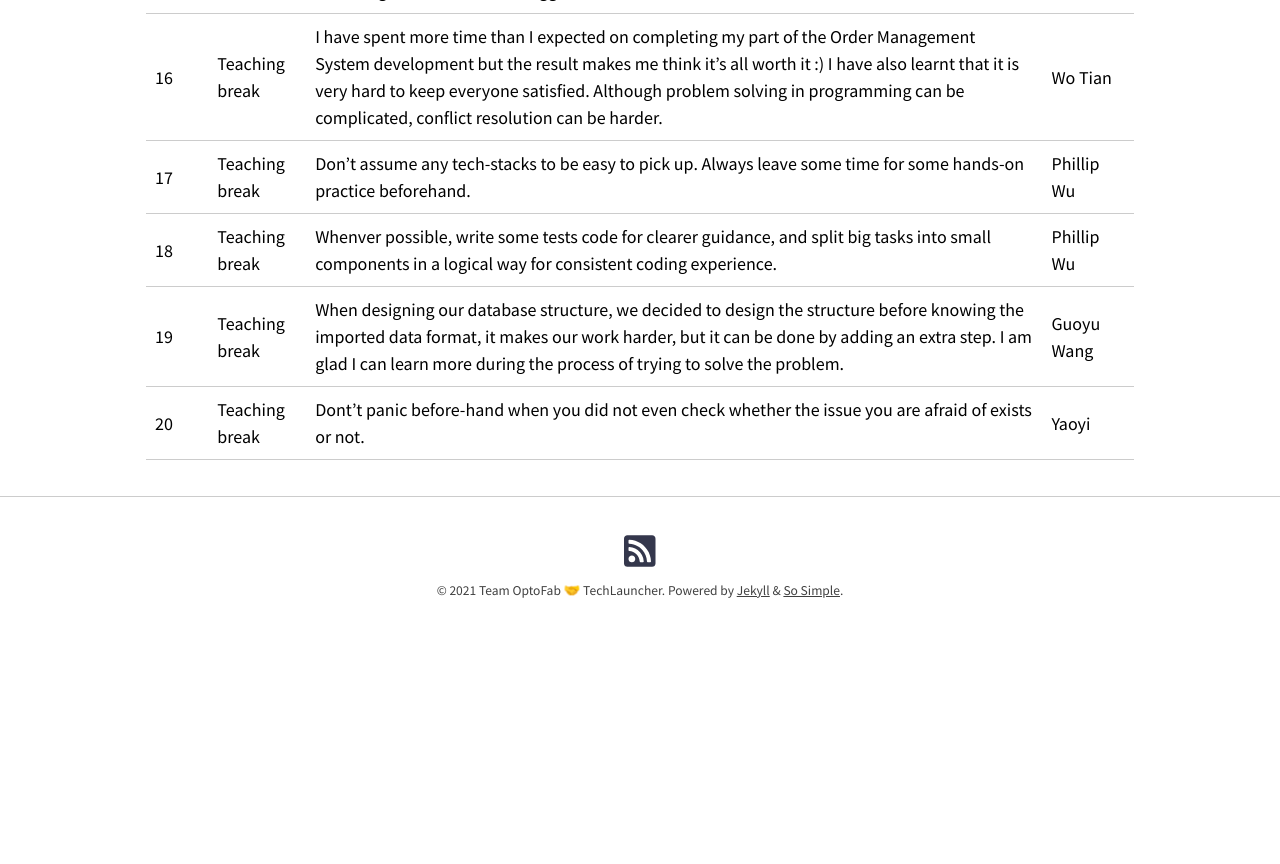
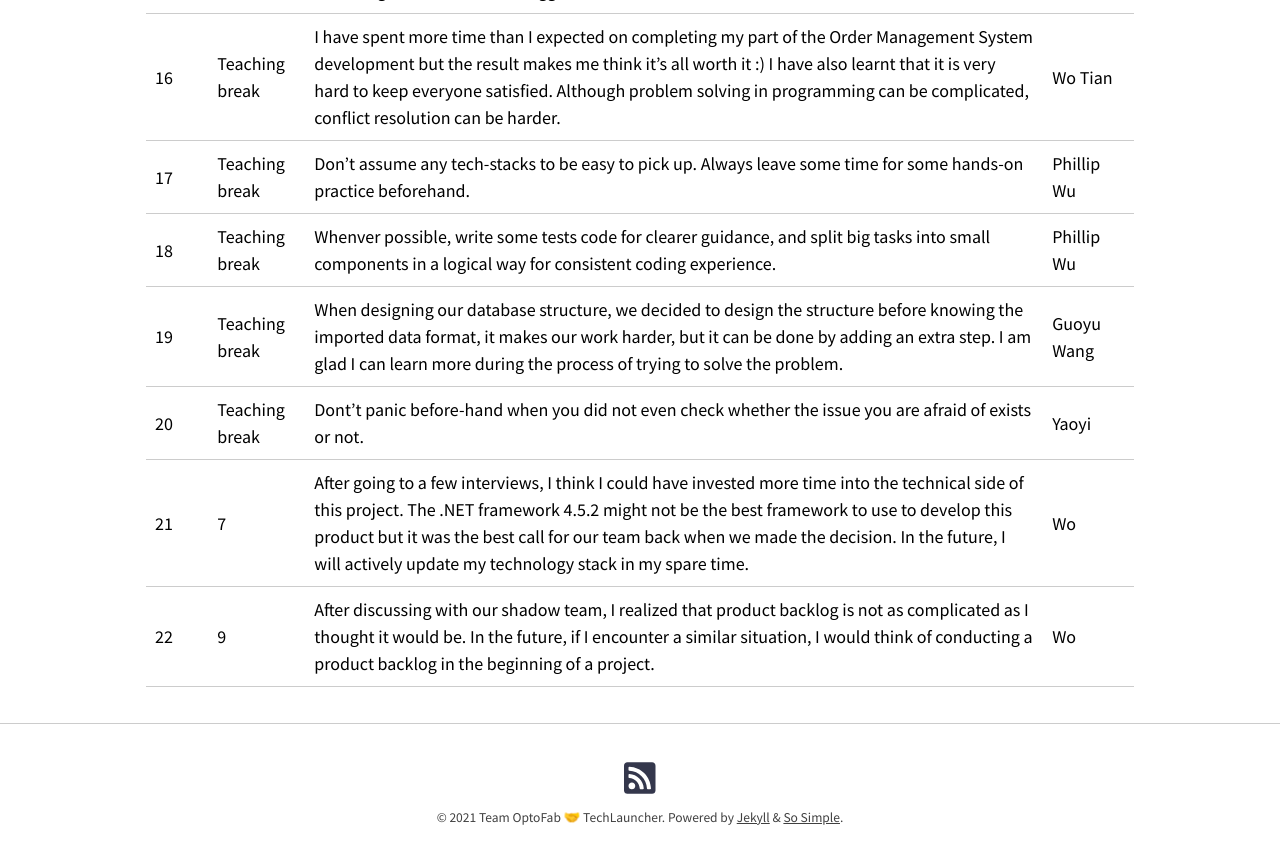
Before and after one commit to optofab/optofab.github.io, a Jekyll site: the page built from reflection_log.md, in a window 1280 px wide and 900 px high, scrolled down 1736 px. Shown: the top 864 px of the window. Built offline with Jekyll 4.4.1, drawn with Linux system fonts in a browser that asks for light colours; nearby versions of some CDN libraries; emoji names are drawn with the system emoji font; before the commit the page ends 2409 px from its top, so only the background shows below that.

Commit message:
Update reflection_log.md

```diff
--- a/reflection_log.md
+++ b/reflection_log.md
@@ -24,3 +24,5 @@ layout: page
 | 18        | Teaching break | Whenver possible, write some tests code for clearer guidance, and split big tasks into small components in a logical way for consistent coding experience.                                                                                                                                                                                       | Phillip Wu    |
 | 19        | Teaching break | When designing our database structure, we decided to design the structure before knowing the imported data format, it makes our work harder, but it can be done by adding an extra step. I am glad I can learn more during the process of trying to solve the problem.                                                                         |Guoyu Wang    |
 | 20        | Teaching break | Dont't panic before-hand when you did not even check whether the issue you are afraid of exists or not.                                                     |Yaoyi    |
+| 21        | 7 | After going to a few interviews, I think I could have invested more time into the technical side of this project. The .NET framework 4.5.2 might not be the best framework to use to develop this product but it was the best call for our team back when we made the decision. In the future, I will actively update my technology stack in my spare time.                                                   |Wo    |
+| 22        | 9 | After discussing with our shadow team, I realized that product backlog is not as complicated as I thought it would be. In the future, if I encounter a similar situation, I would think of conducting a product backlog in the beginning of a project.                                                     |Wo    |
```
